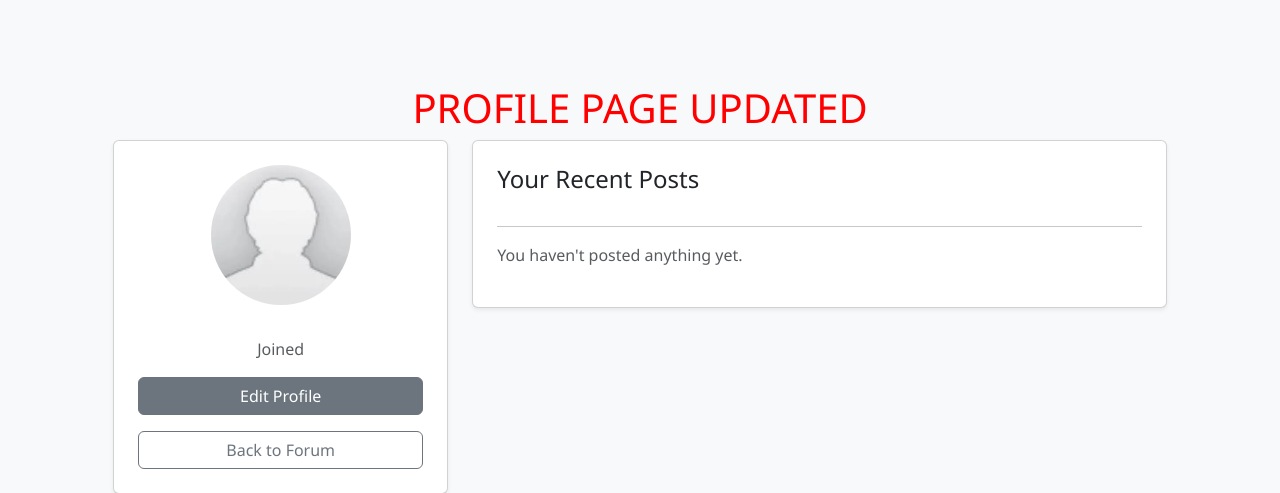
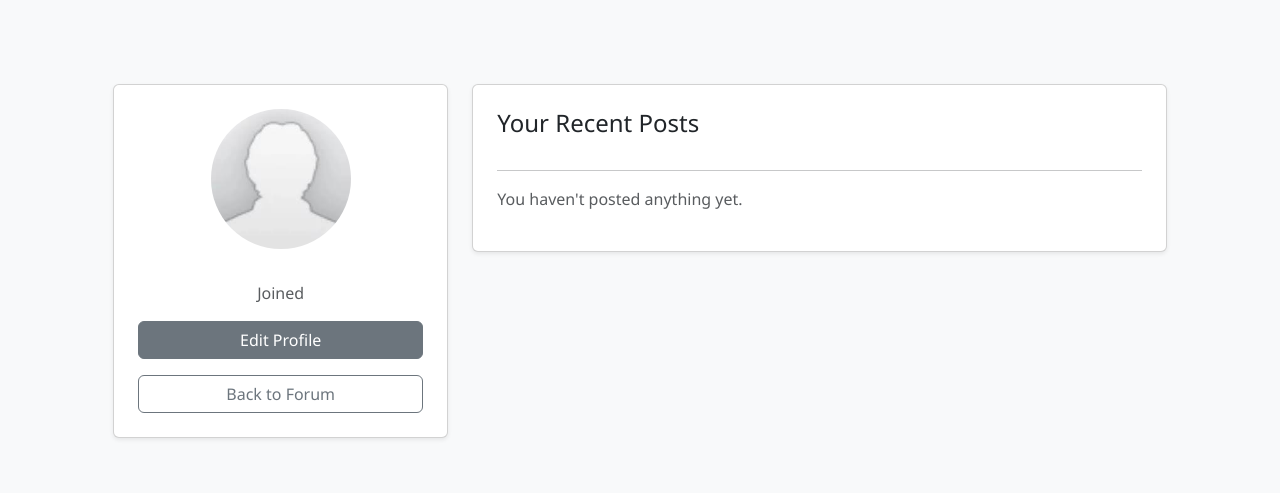
Before and after one commit to mario14guajardo/django-app, a Django app: template myapp/templates/myapp/user_profile.html in a window 1280 px wide. Shown: the part 96-589 px from the top of the page. Run offline with Django 5.2, Linux system fonts and the light colour scheme; the template is opened without the code that fills it, so the values that code supplies are empty.

Commit message:
Update user_profile.html

```diff
--- a/myapp/templates/myapp/user_profile.html
+++ b/myapp/templates/myapp/user_profile.html
@@ -3,7 +3,6 @@
 
 {% block content %}
 <div class="container-fluid px-5 mt-5">
-    <h1 style="color:red; text-align:center;">PROFILE PAGE UPDATED</h1>
 
     <div class="row g-4">
 
```
